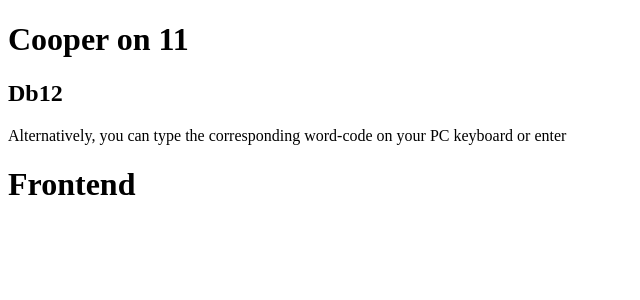
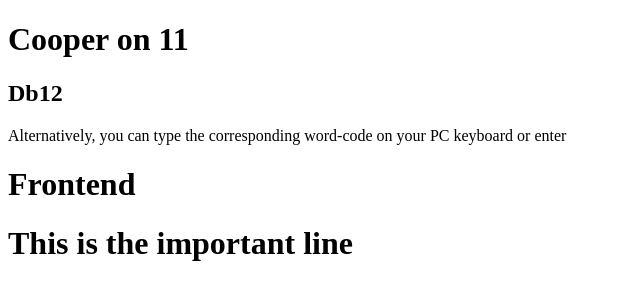
Before and after one commit to Dharani-G11/samplerepo, a plain HTML site: page index.html in a window 1280 px wide. Shown: the whole page, without its empty margins (0-640 px from the left). Drawn offline with Linux system fonts and the light colour scheme.

Commit message:
feat : added some important line

```diff
--- a/index.html
+++ b/index.html
@@ -10,6 +10,7 @@
     <h2>Db12</h2>
     <p>Alternatively, you can type the corresponding word-code on your PC keyboard or enter</p>
     <h1>Frontend</h1>
+    <h1>This is the important line</h1>
 
 </body>
 </html>
```
